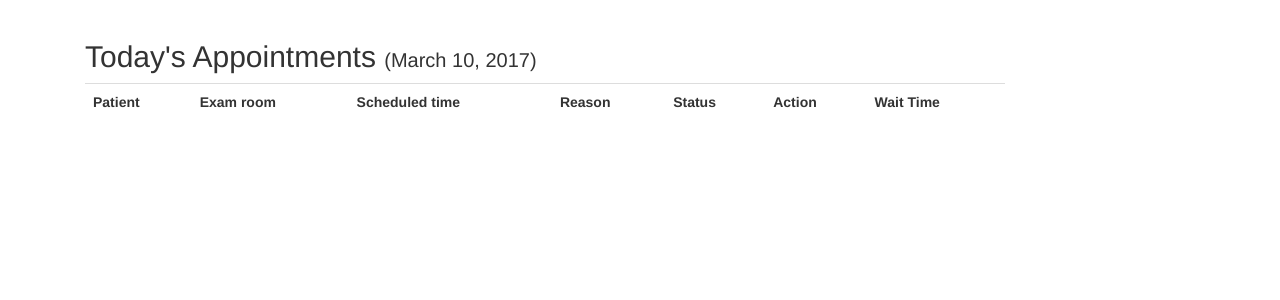
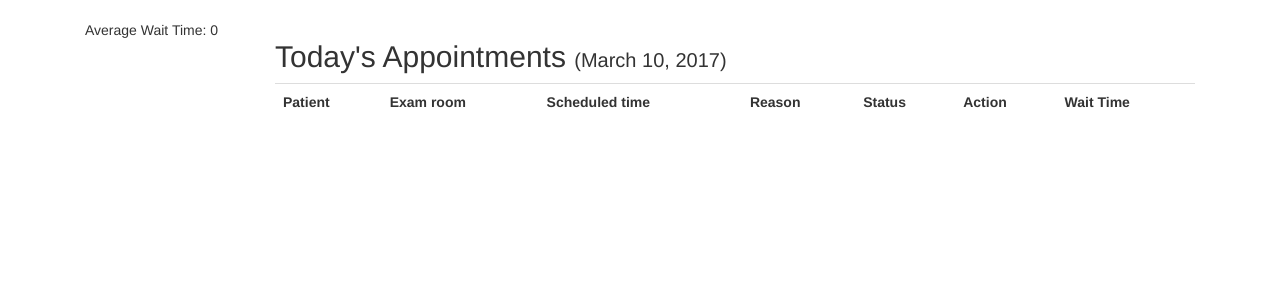
Before and after one commit to kashyapbhansali/drchrono-kiosk, a Django app: page /doctor/ in a window 1280 px wide. Shown: the part 52-352 px from the top of the page. Run offline with Django 3.2, Linux system fonts and the light colour scheme; a user stored in the database is signed in; tables that the repository leaves empty hold one stand-in row (values such as "Sample post"); lists and menus that the app fills with data are empty; some libraries are stand-ins or nearby versions.

Commit message:
implemented avg wait time, Need good dumy data to test!

```diff
--- a/drchrono/templates/doctor.html
+++ b/drchrono/templates/doctor.html
@@ -2,7 +2,10 @@
 
 
 {% block content %}
-
+    <div class="col-md-2">
+    Average Wait Time:
+        {{ avg_time }}
+    </div>
 
     <div class="col-md-10">
         <h2>Today's Appointments <span class="current_time"> ({{ current_time.date }})</span></h2>
@@ -56,7 +59,14 @@
                         {% endif %}
 
                     </td>
-                    <td>{{ apt.arrival_time | timesince }}</td>
+                    <td>
+                        {% if apt.status == 'Arrived' %}
+                            {{ apt.arrival_time | timesince }}
+                        {% else %}
+                            <a class="btn btn-sm" href="{% url 'mark_complete' apt_id=apt.id %}" disabled="">
+                                ------ </a>
+                        {% endif %}
+                    </td>
 
                 </tr>
             {% endfor %}
--- a/drchrono/views.py
+++ b/drchrono/views.py
@@ -124,9 +124,18 @@ def doctor(request):
     # pp(appts)
 
     # logic for calculating average time
-    apt_for_avg_time = appts.filter(status='Arrived').exclude(call_in_time=None)
-    pp(apt_for_avg_time)
-    context = {'appointments': appts, 'current_time': datetime.datetime.now()}
+    apt_for_avg_time = appts.filter(status='Completed')
+    avg_time = 0
+    count = 0
+    sum =0
+    for a in apt_for_avg_time:
+        count = count + 1
+        time_diff = a.call_in_time - a.arrival_time
+        sum = sum + time_diff.total_seconds()
+
+    if count != 0:
+        avg_time = (sum/60)/count
+    context = {'appointments': appts, 'current_time': datetime.datetime.now(), 'avg_time':avg_time}
     return render(request, 'doctor.html', context)
 
 
```
